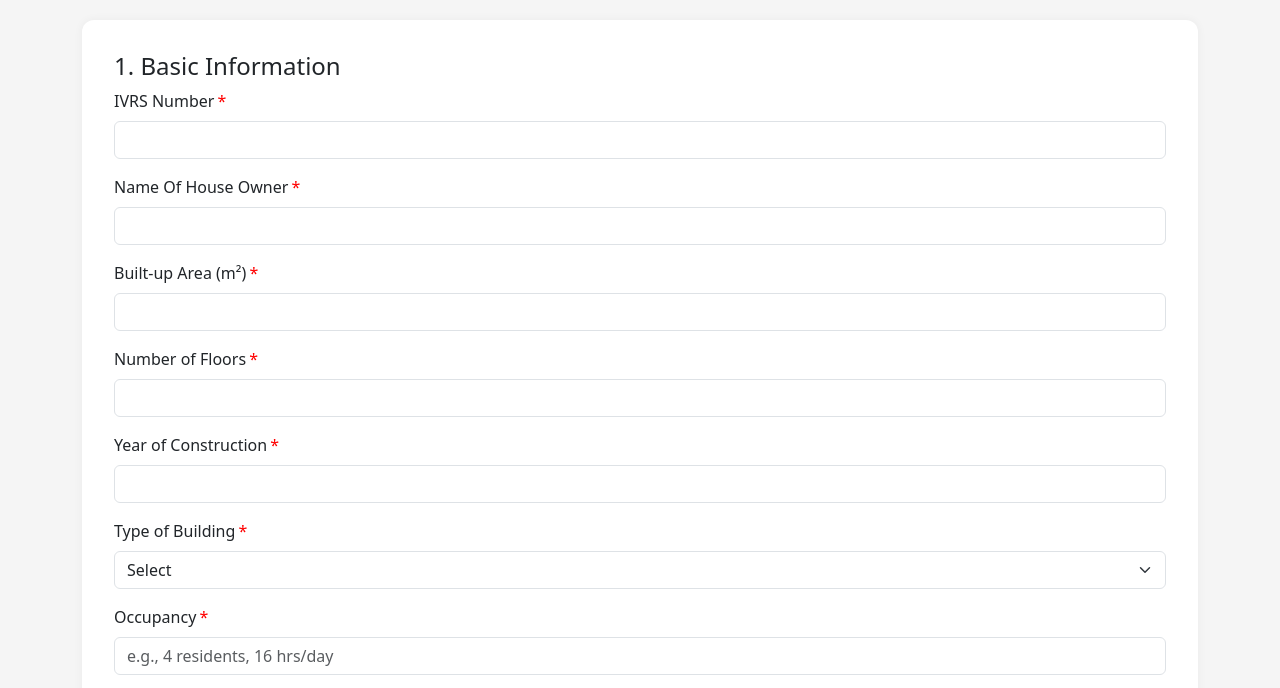
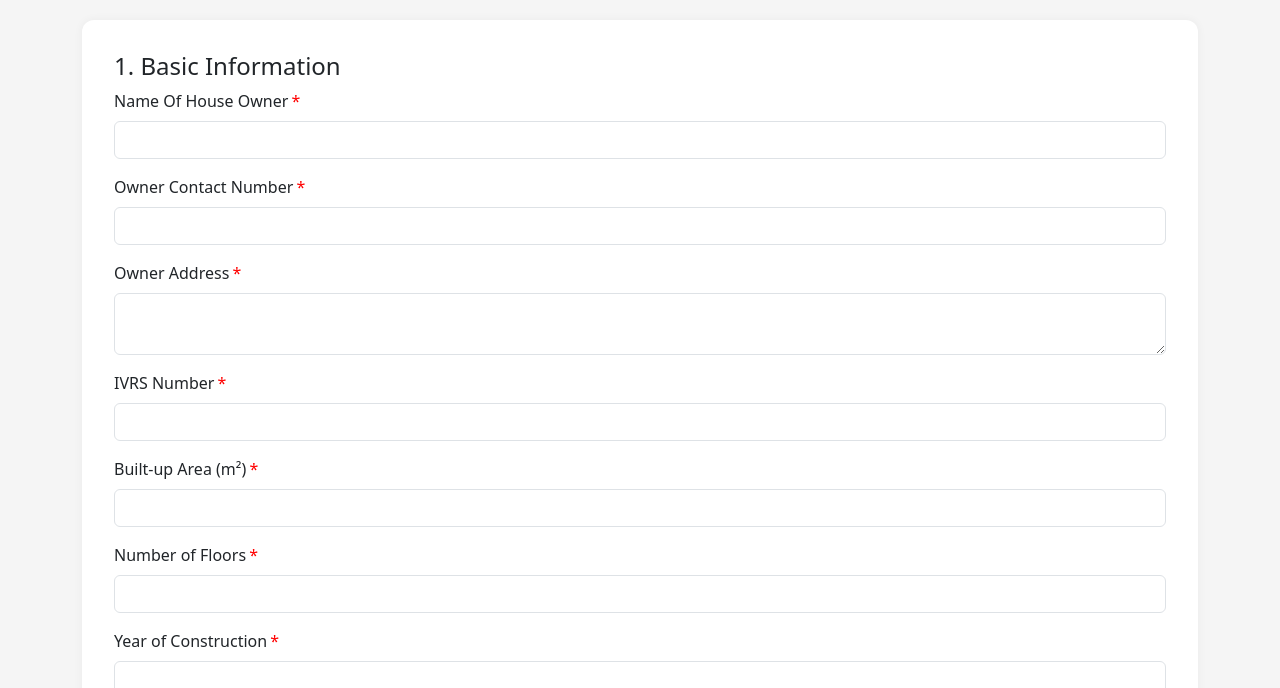
Before and after one commit to EnergInAI/energinai-form, a website: page public/index.html in a window 1280 px wide. Shown: the part 74-762 px from the top of the page. Drawn offline with nearby package versions, Linux system fonts and the light colour scheme.

Commit message:
Update index.html

```diff
--- a/public/index.html
+++ b/public/index.html
@@ -55,16 +55,31 @@
       <!-- 1. Basic Info -->
       <section class="form-section">
         <h4>1. Basic Information</h4>
+
+        <div class="mb-3">
+          <label for="owner" class="form-label required">Name Of House Owner</label>
+          <input type="text" id="owner" name="owner" class="form-control" required />
+          <div class="invalid-feedback">Please enter the owner's name.</div>
+        </div>
+
+        <div class="mb-3">
+          <label for="ownerContact" class="form-label required">Owner Contact Number</label>
+          <input type="tel" id="ownerContact" name="ownerContact" pattern="^[0-9]{10}$"
+                 inputmode="numeric" class="form-control" maxlength="10" required />
+          <div class="invalid-feedback">Please enter a valid 10-digit contact number.</div>
+        </div>
+
+        <div class="mb-3">
+          <label for="ownerAddress" class="form-label required">Owner Address</label>
+          <textarea id="ownerAddress" name="ownerAddress" class="form-control" rows="2" required></textarea>
+          <div class="invalid-feedback">Please enter the owner's address.</div>
+        </div>
+
         <div class="mb-3">
           <label for="ivrs" class="form-label required">IVRS Number</label>
           <input type="text" id="ivrs" name="ivrs" pattern="^[0-9]+$" inputmode="numeric"
                  class="form-control" maxlength="20" required />
           <div class="invalid-feedback">Please enter a valid numeric IVRS Number.</div>
-        </div>
-        <div class="mb-3">
-          <label for="owner" class="form-label required">Name Of House Owner</label>
-          <input type="text" id="owner" name="owner" class="form-control" required />
-          <div class="invalid-feedback">Please enter the owner's name.</div>
         </div>
         <div class="mb-3">
           <label for="builtUpArea" class="form-label required">Built-up Area (m²)</label>
```
